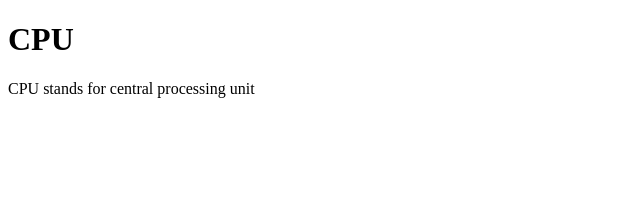
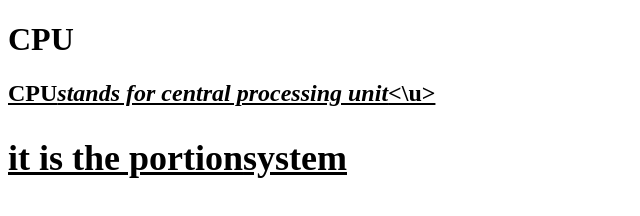
Before and after one commit to iamneo-production/dfadcecebfdeadaeccdfffebaeceaec, a website: page public/index.html in a window 1280 px wide. Shown: the whole page, without its empty margins (0-640 px from the left). Drawn offline with Linux system fonts and the light colour scheme.

Commit message:
Backup Commit

```diff
--- a/public/index.html
+++ b/public/index.html
@@ -9,7 +9,11 @@
 </head>
 <body>
     <h1>CPU</h1>
-    <p>CPU stands for central processing unit</p>
+    <h2><u><b>CPU</b><I>stands for central processing unit</I><\u><h2>
+        it is the portion<u></u>system
+
+
+    </u></h2>
 
 
 </body>
```
